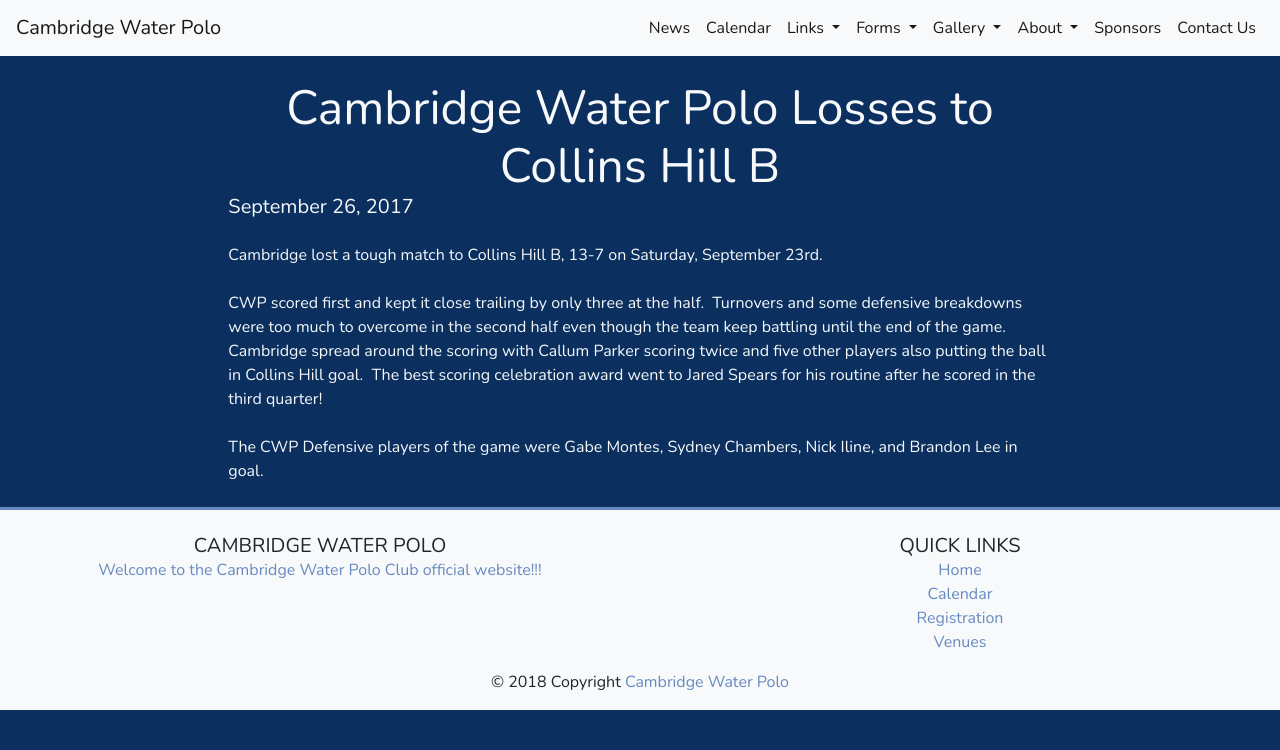
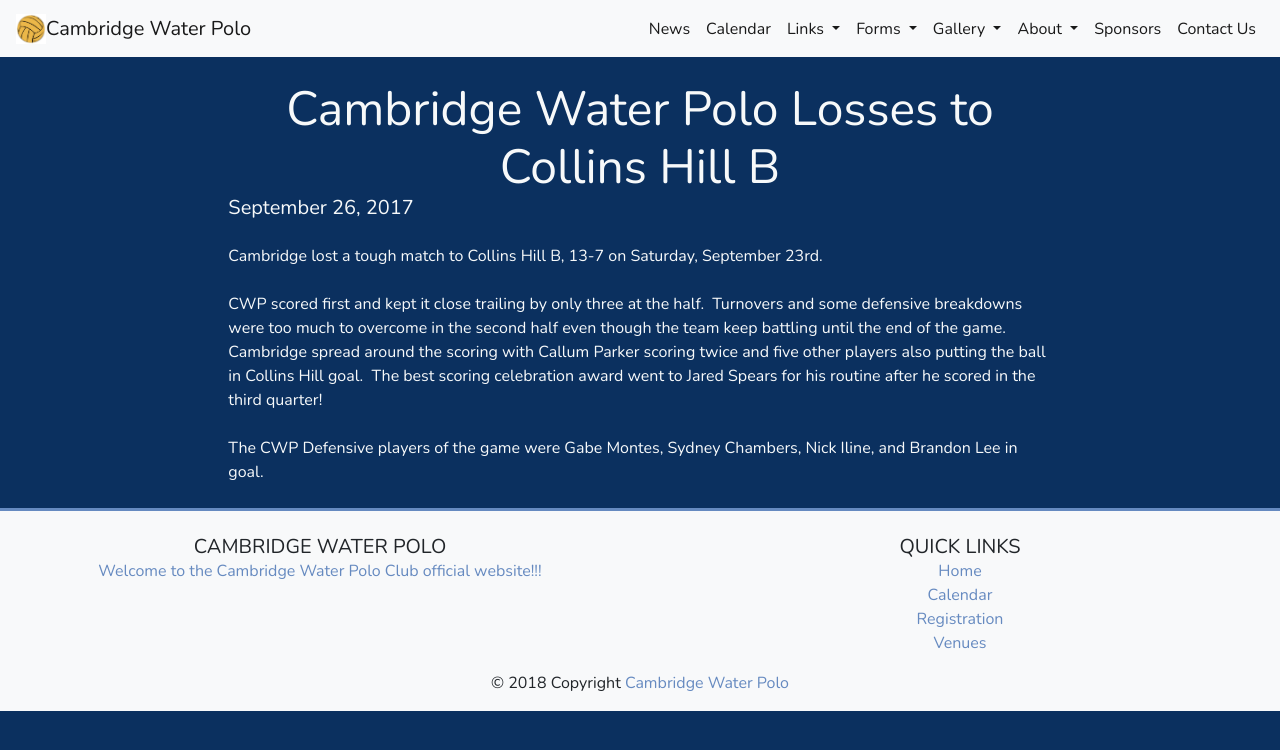
Before and after one commit to cambridge-water-polo/cambridge-water-polo.github.io, a Jekyll site: the page built from _posts/2017-09-26-cwp-loses-to-collins-hill.md, in a window 1280 px wide. Shown: the top 750 px of the page. Built offline with Jekyll 4.4.1, drawn with Linux system fonts in a browser that asks for light colours.

Commit message:
update website

```diff
--- a/_includes/navbar.html
+++ b/_includes/navbar.html
@@ -1,4 +1,8 @@
 <nav class="navbar navbar-expand-md navbar-light bg-light sticky-top">
+
+    <a class="navbar-brand m-0" href="/">
+        <img src="/assets/images/logo.jpg" width="30" height="30" alt="">
+    </a>
 
     <a href="/" class="navbar-brand">{{ site.title }}</a>
     <button class="navbar-toggler" type="button" data-toggle="collapse" data-target="#navbarNavDropdown" aria-controls="navbarNavDropdown"
@@ -18,7 +22,8 @@
             </li>
 
             <li class="nav-item dropdown active">
-                <a class="nav-link dropdown-toggle" href="/links/" id="navbarDropdownMenuLink" data-toggle="dropdown" aria-haspopup="true" aria-expanded="false">
+                <a class="nav-link dropdown-toggle" href="/links/" id="navbarDropdownMenuLink" data-toggle="dropdown" aria-haspopup="true"
+                    aria-expanded="false">
                     Links
                 </a>
                 <div class="dropdown-menu dropdown-menu-right" aria-labelledby="navbarDropdownMenuLink">
@@ -29,7 +34,8 @@
             </li>
 
             <li class="nav-item dropdown active">
-                <a class="nav-link dropdown-toggle" href="/forms/" id="navbarDropdownMenuLink" data-toggle="dropdown" aria-haspopup="true" aria-expanded="false">
+                <a class="nav-link dropdown-toggle" href="/forms/" id="navbarDropdownMenuLink" data-toggle="dropdown" aria-haspopup="true"
+                    aria-expanded="false">
                     Forms
                 </a>
                 <div class="dropdown-menu dropdown-menu-right" aria-labelledby="navbarDropdownMenuLink">
@@ -39,7 +45,8 @@
             </li>
 
             <li class="nav-item dropdown active">
-                <a class="nav-link dropdown-toggle" href="/gallery/" id="navbarDropdownMenuLink" data-toggle="dropdown" aria-haspopup="true" aria-expanded="false">
+                <a class="nav-link dropdown-toggle" href="/gallery/" id="navbarDropdownMenuLink" data-toggle="dropdown" aria-haspopup="true"
+                    aria-expanded="false">
                     Gallery
                 </a>
                 <div class="dropdown-menu dropdown-menu-right" aria-labelledby="navbarDropdownMenuLink">
@@ -52,7 +59,8 @@
             </li>
 
             <li class="nav-item dropdown active">
-                <a class="nav-link dropdown-toggle" href="/about/" id="navbarDropdownMenuLink" data-toggle="dropdown" aria-haspopup="true" aria-expanded="false">
+                <a class="nav-link dropdown-toggle" href="/about/" id="navbarDropdownMenuLink" data-toggle="dropdown" aria-haspopup="true"
+                    aria-expanded="false">
                     About
                 </a>
                 <div class="dropdown-menu dropdown-menu-right" aria-labelledby="navbarDropdownMenuLink">
```
Also changed, not shown: assets/images/logo_edited.png (added), 1 other file.
